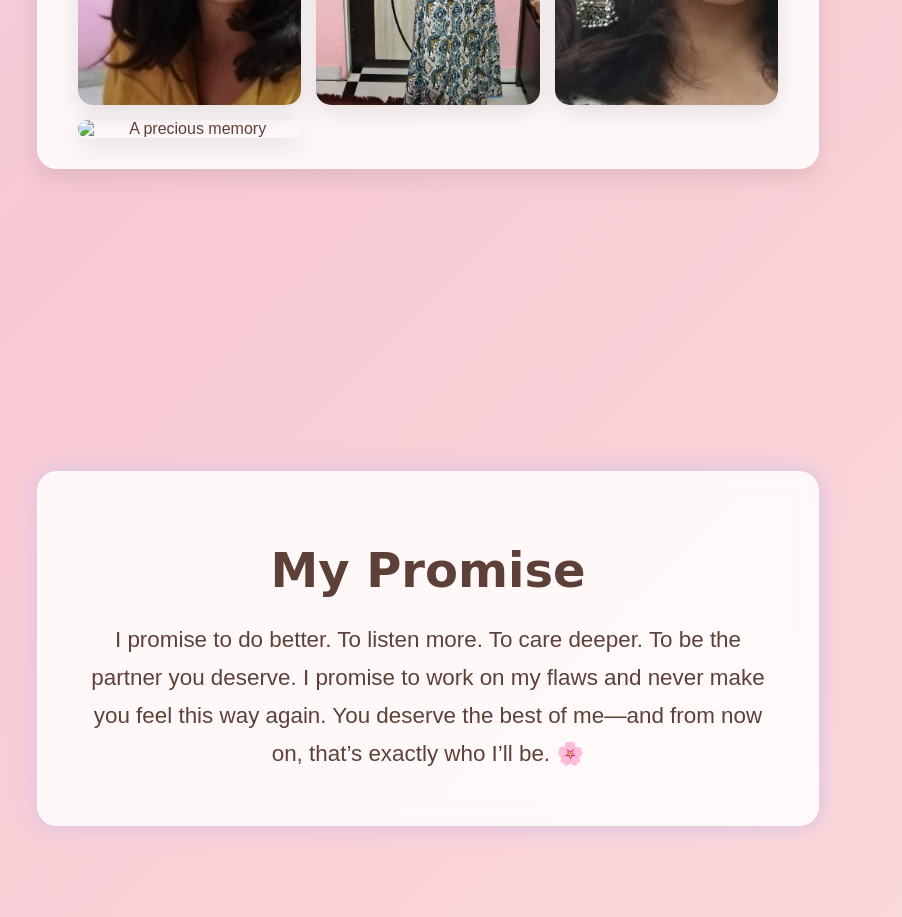
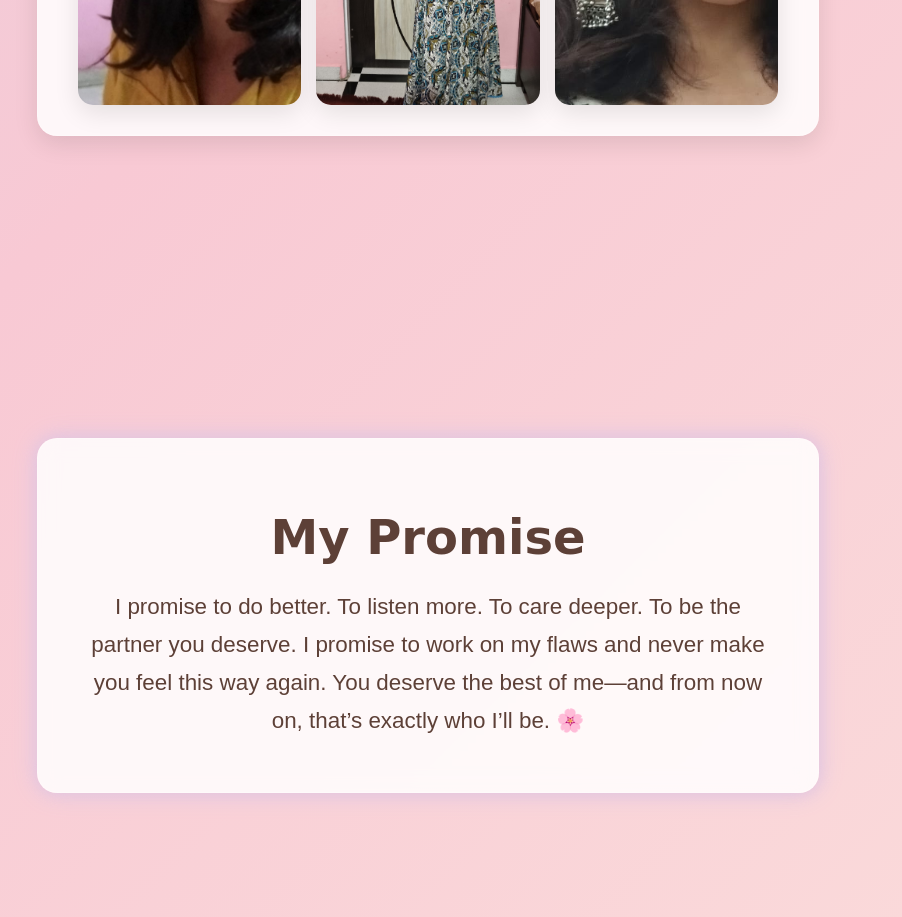
Before and after one commit to loverboykrisj/behind-the-login, a plain HTML site: page index.html in a window 1280 px wide. Shown: the part 4500-5417 px from the top of the page, without its empty margins (212-1114 px from the left). Drawn offline with Linux system fonts and the light colour scheme.

Commit message:
Update index.html

```diff
--- a/index.html
+++ b/index.html
@@ -72,7 +72,6 @@
                 <img src="IMG-20250625-WA0042.jpg" alt="A precious memory">
                 <img src="IMG-20250706-WA0015.jpg" alt="A precious memory">
                 <img src="IMG-20250708-WA0022.jpg" alt="A precious memory">
-                <img src="PXL_20250409_224538159.dng" alt="A precious memory">
             </div>
         </div>
     </section>
```
